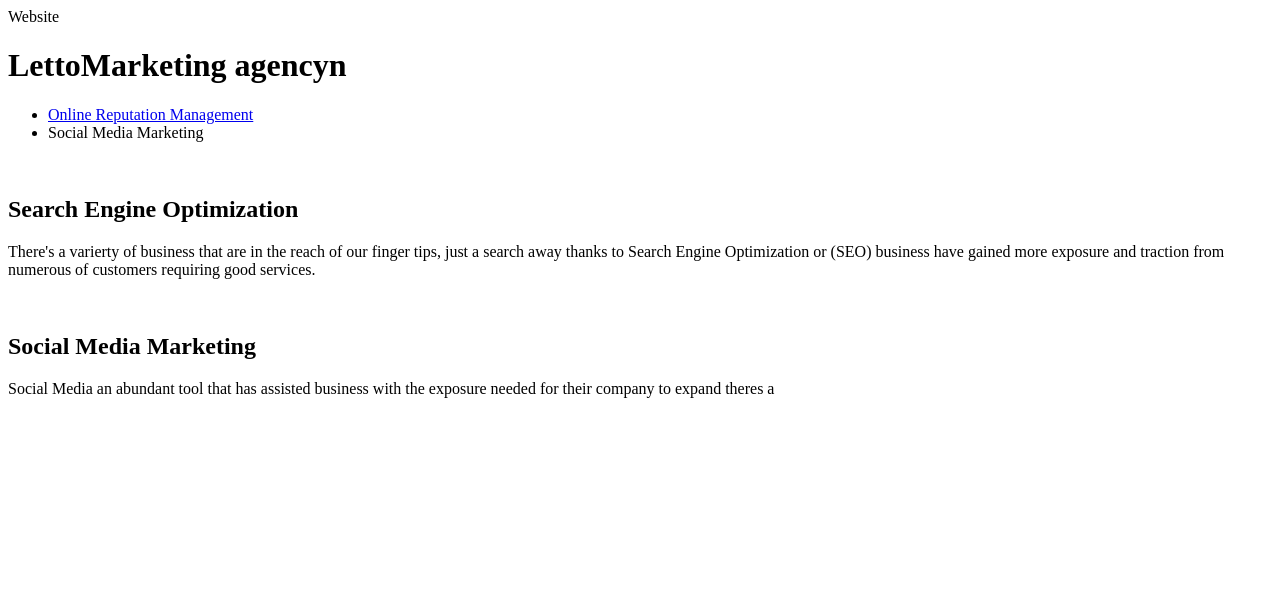
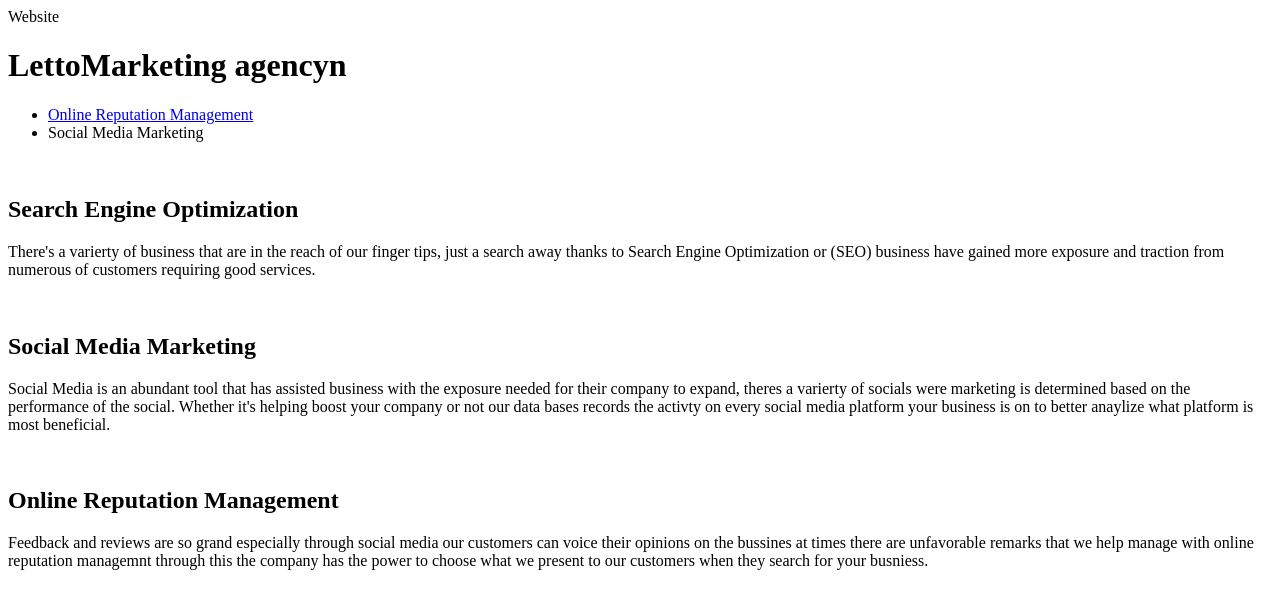
Before and after one commit to DULCEPALMA/MA-Project, a plain HTML site: page assets/index.html in a window 1280 px wide. Drawn offline with Linux system fonts and the light colour scheme.

Commit message:
index.html

```diff
--- a/assets/index.html
+++ b/assets/index.html
@@ -32,5 +32,15 @@
                         <img src="    " class="float-left"/>
                         <h2>Social Media Marketing</h2>
                         <p>
-                            Social Media an abundant tool that has assisted business with the exposure needed for their company to expand theres a
+                            Social Media is an abundant tool that has assisted business with the exposure needed for their company to expand, theres a varierty of socials were
+                            marketing is determined based on the performance of the social. Whether it's helping boost your company or not our data bases records the activty on every social media
+                            platform your business is on to better anaylize what platform is most beneficial.
                         </p>
+                        <div id="online-reputation-management" class="onloine-reputation-management">
+                            <img src="    " class="float-left"/>
+                            <h2>Online Reputation Management </h2>
+                            <p>
+                                Feedback and reviews are so grand especially through social media our customers can voice their opinions on the bussines at times there are unfavorable remarks
+                                that we help manage with online reputation managemnt through this the company has the power to choose what we present to our customers
+                                when they search for your busniess.
+                            </p>
```
Also changed, not shown: 1 other file.
